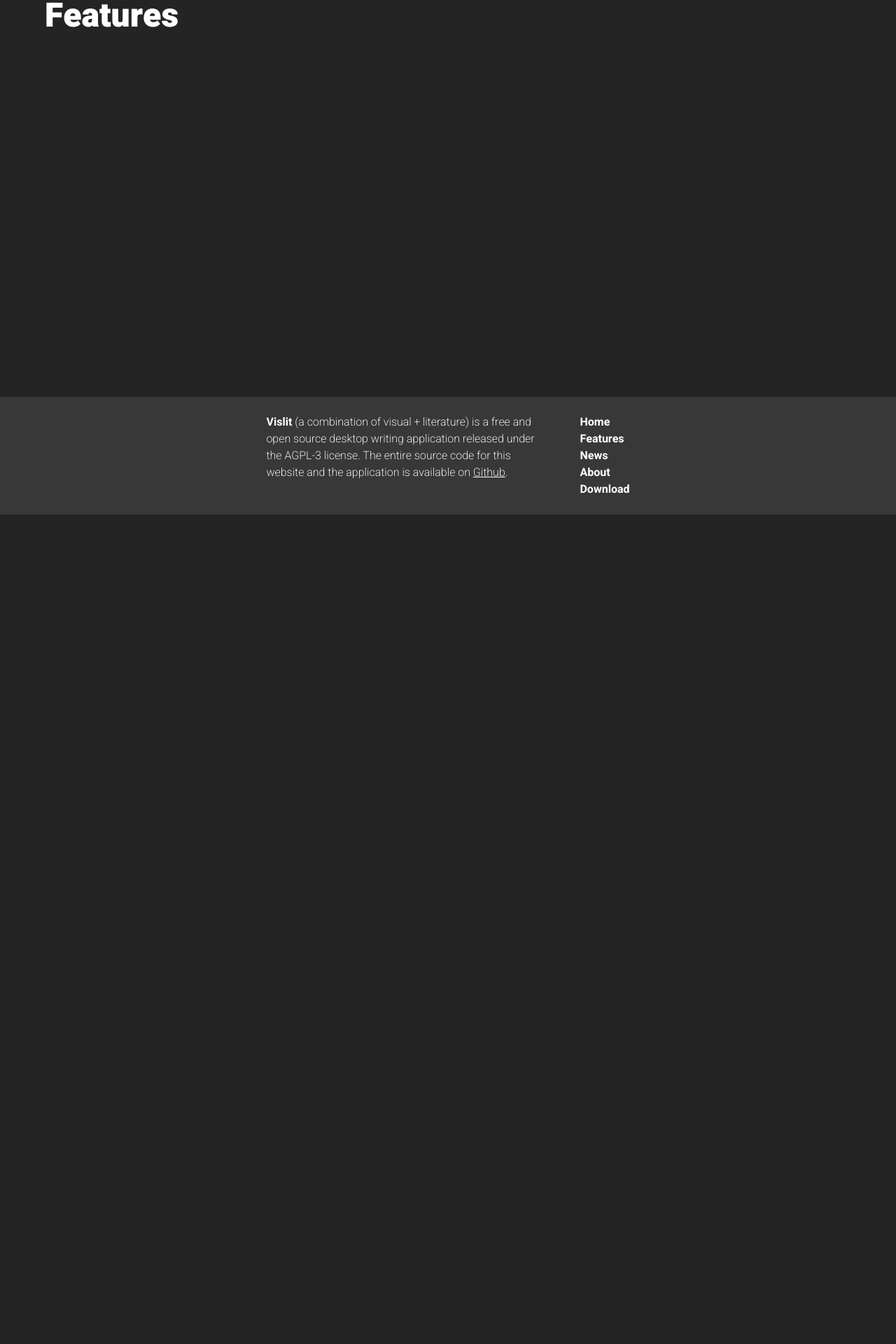
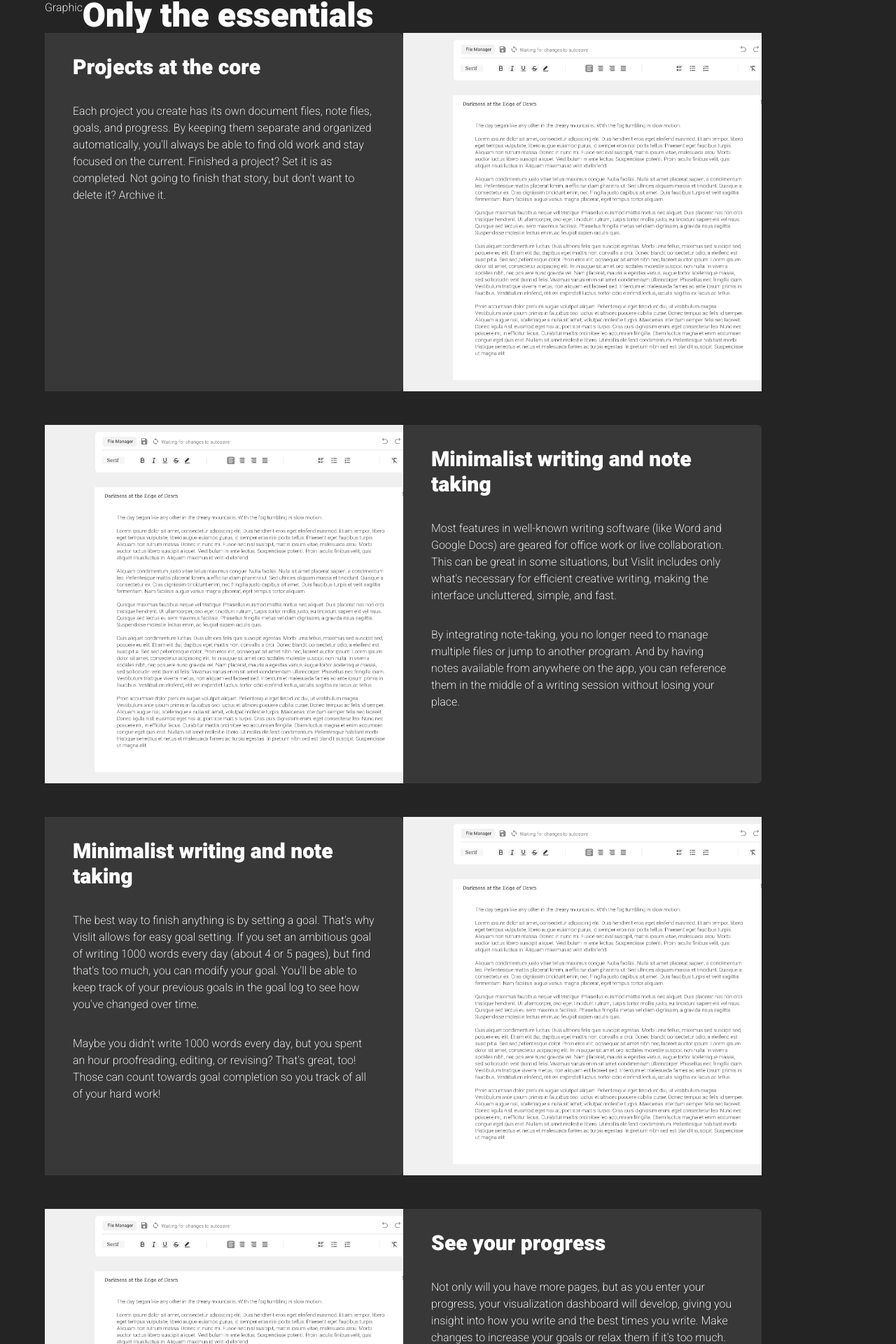
Before and after one commit to ste163/vislit-website-next, a Next.js app: page /features in a window 1280 px wide. Shown: the part 65-1985 px from the top of the page at 70% size. Before the commit the page ends 800 px from the top, so only its background shows below. Built offline with nearby package versions, Linux system fonts and the light colour scheme.

Commit message:
tweaked pages; started features page

```diff
--- a/components/Card.tsx
+++ b/components/Card.tsx
@@ -5,8 +5,8 @@ const Card: React.FC<{
   children: ReactNode;
   className?: any;
 }> = ({ header, children, className }) => (
-  <section className={`${className} bg-gray rounded-md px-6 py-4`}>
-    <h2 className="mb-4">{header}</h2>
+  <section className={`${className} bg-gray rounded-md px-10 py-8`}>
+    <h2 className="text-2xl md:text-3xl mb-8">{header}</h2>
     {children}
   </section>
 );
--- /dev/null
+++ b/components/CardFeature.tsx
@@ -0,0 +1,48 @@
+import React, { ReactNode } from "react";
+import Image from "next/image";
+import Card from "./Card";
+
+const CardFeature: React.FC<{
+  header: string;
+  isReverse?: boolean;
+  children: ReactNode;
+  className?: any;
+}> = ({ header, isReverse = false, children, className }) => {
+  return (
+    <div
+      className={`${className} flex flex-col sm:flex-col lg:flex-row max-w-5xl max-h-600px]`}
+    >
+      {!isReverse ? (
+        <div className="relative w-1/2">
+          <Image
+            src={"/images/test-image.png"}
+            height="100%"
+            width="100%"
+            layout="responsive"
+            objectFit="cover"
+            alt={"something"}
+          />
+        </div>
+      ) : null}
+
+      <Card header={header} className="w-1/2 rounded-none rounded-r-md">
+        {children}
+      </Card>
+
+      {isReverse ? (
+        <div className="relative w-1/2">
+          <Image
+            src={"/images/test-image.png"}
+            height="100%"
+            width="100%"
+            layout="responsive"
+            objectFit="cover"
+            alt={"something"}
+          />
+        </div>
+      ) : null}
+    </div>
+  );
+};
+
+export default CardFeature;
--- a/components/CardNews.tsx
+++ b/components/CardNews.tsx
@@ -1,15 +1,15 @@
+import React from "react";
 import Image from "next/image";
-import React from "react";
+import Card from "./Card";
 import { Article } from "../api";
-import Card from "./Card";
 
 const CardNews: React.FC<{ article: Article; className?: any }> = ({
   article,
   className,
 }) => {
   return (
-    <div className={`${className} flex max-w-5xl max-h-[400px]`}>
-      <div className="relative w-1/3 max-h-[400px]`">
+    <div className={`${className} flex max-w-5xl max-h-[400px] cursor-pointer`}>
+      <div className="hidden md:block relative w-1/3 self-center">
         <Image
           src={article.image}
           height="100%"
--- a/pages/about/index.tsx
+++ b/pages/about/index.tsx
@@ -7,7 +7,7 @@ const About = () => (
       <title>About | Vislit </title>
     </Head>
     <Card header="The software">
-      <p className="mb-4">
+      <p className="mb-8">
         Vislit is free and open source software licensed under the AGPL 3
         license. This license gives you the freedom to use and modify Vislit
         anyway you see fit. It's yours forever! The only ask is that if you make
@@ -37,13 +37,11 @@ const About = () => (
         projects available, namely: Electron, Vue, Node, TypeScript, Lowdb, and
         more.
       </p>
-
-      <p className="my-4">
+      <p className="my-8">
         The base project was scaffolded uses catawa93's fantastic
         vite-electron-builder, but has since been modified to suite Vislit's
         needs.
       </p>
-
       <p>Shannon Swenton for logo design</p>
     </Card>
   </>
--- a/pages/download/index.tsx
+++ b/pages/download/index.tsx
@@ -7,8 +7,10 @@ const Download = () => (
       <title>Download | Vislit </title>
     </Head>
     <Card header="Download">
-      Vislit is currently in development, but will be available soon. See the
-      roadmap (anchor link) for the current trajectory.
+      <p>
+        Vislit is currently in development, but will be available soon. See the
+        roadmap (anchor link) for the current trajectory.
+      </p>
     </Card>
   </>
 );
--- a/pages/features/index.tsx
+++ b/pages/features/index.tsx
@@ -1,11 +1,76 @@
 import Head from "next/head";
+import CardFeature from "../../components/CardFeature";
 
 const Features = () => (
   <>
     <Head>
       <title>Features | Vislit </title>
     </Head>
-    <h1>Features</h1>
+
+    <div className="flex">
+      <div>Graphic</div>
+      <h1>Only the essentials</h1>
+    </div>
+
+    <CardFeature header="Projects at the core" isReverse className={"mb-12"}>
+      <p>
+        Each project you create has its own document files, note files, goals,
+        and progress. By keeping them separate and organized automatically,
+        you'll always be able to find old work and stay focused on the current.
+        Finished a project? Set it is as completed. Not going to finish that
+        story, but don't want to delete it? Archive it.
+      </p>
+    </CardFeature>
+
+    <CardFeature
+      header="Minimalist writing and note taking"
+      className={"mb-12"}
+    >
+      <p className="mb-8">
+        Most features in well-known writing software (like Word and Google Docs)
+        are geared for office work or live collaboration. This can be great in
+        some situations, but Vislit includes only what's necessary for efficient
+        creative writing, making the interface uncluttered, simple, and fast.
+      </p>
+      <p>
+        By integrating note-taking, you no longer need to manage multiple files
+        or jump to another program. And by having notes available from anywhere
+        on the app, you can reference them in the middle of a writing session
+        without losing your place.
+      </p>
+    </CardFeature>
+
+    <CardFeature
+      header="Minimalist writing and note taking"
+      isReverse
+      className={"mb-12"}
+    >
+      <p className="mb-8">
+        The best way to finish anything is by setting a goal. That's why Vislit
+        allows for easy goal setting. If you set an ambitious goal of writing
+        1000 words every day (about 4 or 5 pages), but find that's too much, you
+        can modify your goal. You'll be able to keep track of your previous
+        goals in the goal log to see how you've changed over time.
+      </p>
+      <p>
+        Maybe you didn't write 1000 words every day, but you spent an hour
+        proofreading, editing, or revising? That's great, too! Those can count
+        towards goal completion so you track of all of your hard work!
+      </p>
+    </CardFeature>
+
+    <CardFeature header="See your progress" className={"mb-12"}>
+      <p>
+        Not only will you have more pages, but as you enter your progress, your
+        visualization dashboard will develop, giving you insight into how you
+        write and the best times you write. Make changes to increase your goals
+        or relax them if it's too much.
+      </p>
+    </CardFeature>
+
+    <div>timeline</div>
+
+    <div>download card</div>
   </>
 );
 
```
